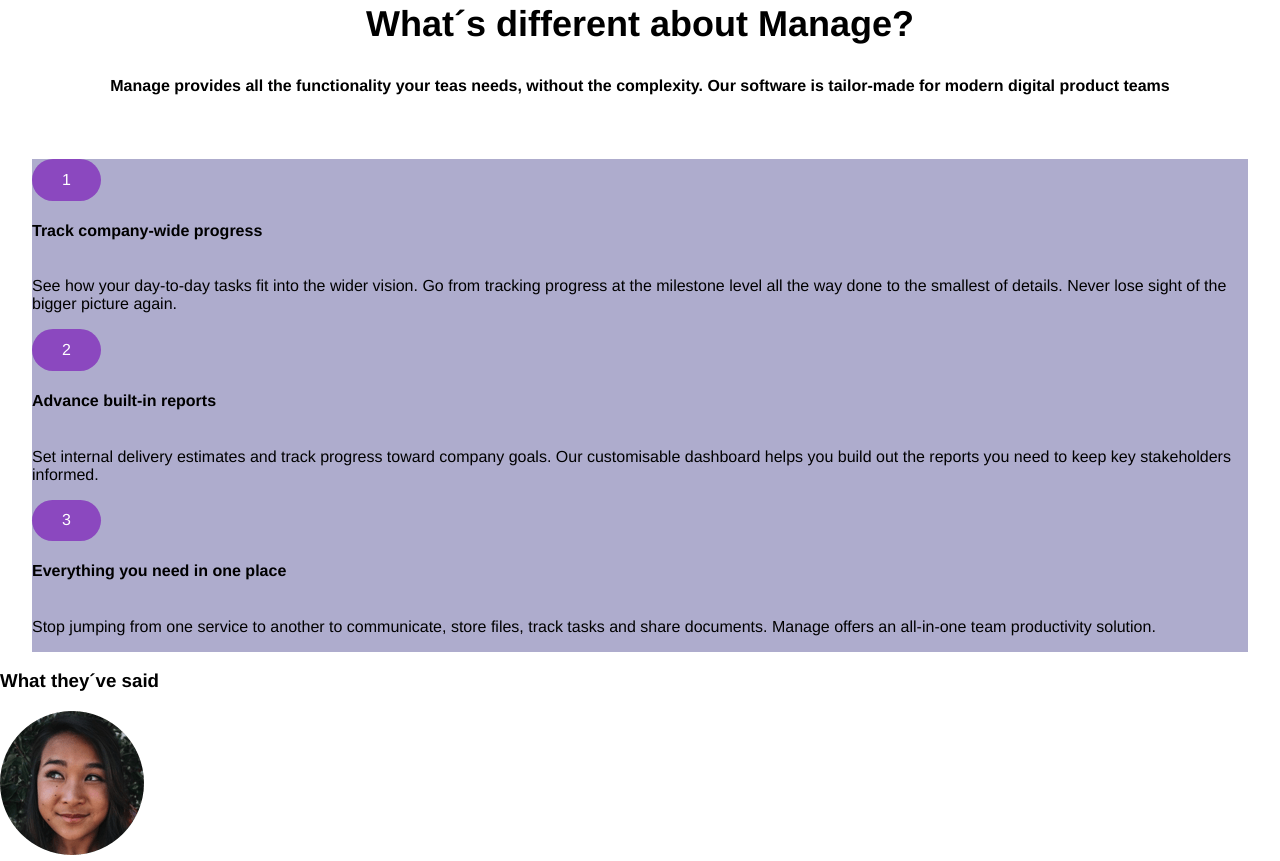
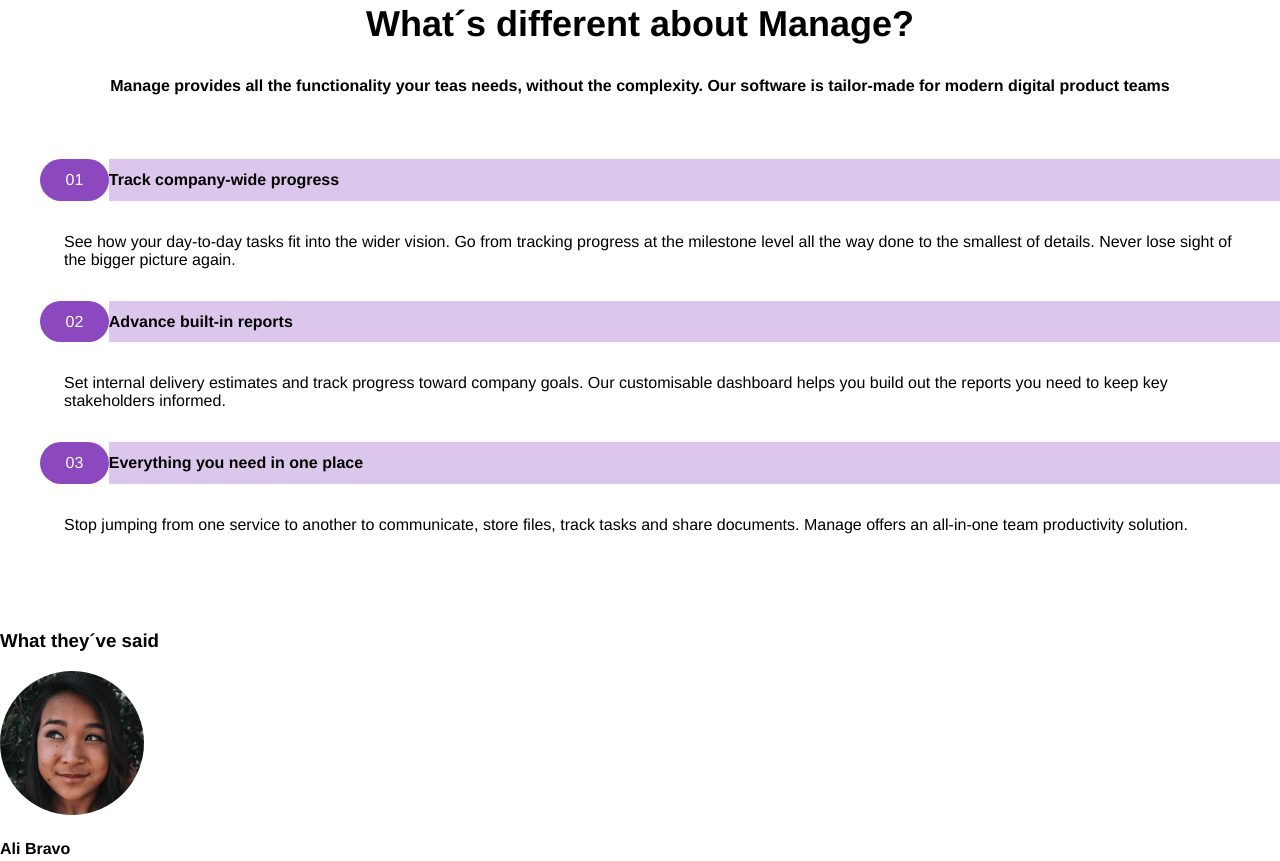
Before and after one commit to guabriola/manage-site, a plain HTML site: page index.html in a window 1280 px wide. Shown: the part 899-1760 px from the top of the page. Drawn offline with Linux system fonts and the light colour scheme; a web font is replaced by a local one.

Commit message:
Solucionando la tarjeta con lista con estilo

```diff
--- a/css/style.css
+++ b/css/style.css
@@ -46,6 +46,11 @@ header {
 /*Lo oculto para que el nombre de la emresa sea H1*/
 h1 {
     display: none;
+}
+
+li h4 {
+    display: flex;
+
 }
 
 /*///---------MAIN---------///*/
@@ -104,34 +109,46 @@ h1 {
     max-width: 25rem;
 }
 
-/*Lista ordenada tarjeta 4*/
+/*//////////////Lista ordenada tarjeta 4//////////////////////////////*/
+/*--------------------------------------------------------------------*/
 
+.tarjeta-lista-ord {
+    margin-top: 4rem;
+    margin-bottom: 4rem;
+
+}
 .lista-tarjeta-4 {
-    background-color: #aeaccd;
-}
-/*--------------------------------------------------------------------*/
-ol {
     /* Remove defaults */
-
-    margin: 0;
-    padding: 0;
+    display: flex;
+    flex-direction: column;
     list-style: none;/*Acá saca los nùmeros originales de la lista
     /* Create counter */
     counter-reset: list;
   }
 
-  li {
-    /* Use CSS grid for spacing between marker and list item contents */
+  .fondo-titulo {
     display: flex;
-    flex-direction: column;
+    align-items: center;
+    background-color: rgba(139, 72, 191, 0.3);
+    height: 2.6rem;
+    flex-grow: 4;
+
+
+  }
+
+.list-item {
 
     /* Increment counter */
+    display: flex;
+    flex-wrap: wrap;
     counter-increment: list;
+    align-items: baseline;
+
   }
 
-  li::before {
+.list-item::before {
     /* Set content to an empty string */
-    content: counter(list);
+    content: counter(list, decimal-leading-zero);
 
     /* Add a background image for the marker */
     background-color: #8B48BF ;
@@ -149,10 +166,15 @@ ol {
     border-radius: 50rem;
     /* Additional text styles */
     color: white;
+
+  }
+
+  .parrafo-lista {
+    padding: 1rem 1.5rem;
   }
 
 /*----------------------------------------------------------------*/
-/*/////////////////////////////////////
+/*///////////////////////////////////////////////////////////////////
 ol li {
     background: #cce5ff;
     color: darkblue;
--- a/index.html
+++ b/index.html
@@ -45,23 +45,29 @@
                 <h3 class="title-tarjeta-3">What´s different about Manage?</h3>
                 <p class="parrafo-destacado">Manage provides all the functionality your teas needs, without the complexity. Our software is tailor-made for modern digital product teams</p>
             </div>
-
-            <div class="tarjeta-lista-ord">
+        </section>
+        <section class="tarjeta-lista-ord">
             <ol role="list" class="lista-tarjeta-4">
                 <li class="list-item">
+                    <div class="fondo-titulo">
                     <h4>Track company-wide progress</h4>
-                        <p>See how your day-to-day tasks fit into the wider vision. Go from tracking progress at the milestone level all the way done to the smallest of details. Never lose sight of the bigger picture again.</p>
+                    </div>
+                    <p class="parrafo-lista">See how your day-to-day tasks fit into the wider vision. Go from tracking progress at the milestone level all the way done to the smallest of details. Never lose sight of the bigger picture again.</p>
                 </li>
-                    <li>
+
+                <li class="list-item">
+                    <div class="fondo-titulo">
                     <h4>Advance built-in reports</h4>
-                        <p>Set internal delivery estimates and track progress toward company goals. Our customisable dashboard helps you build out the reports you need to keep key stakeholders informed.</p>
+                    </div>
+                    <p class="parrafo-lista">Set internal delivery estimates and track progress toward company goals. Our customisable dashboard helps you build out the reports you need to keep key stakeholders informed.</p>
                 </li>
-                    <li>
+                <li class="list-item">
+                    <div class="fondo-titulo">
                     <h4>Everything you need in one place</h4>
-                        <p>Stop jumping from one service to another to communicate, store files, track tasks and share documents. Manage offers an all-in-one team productivity solution.</p>
+                    </div>
+                    <p class="parrafo-lista">Stop jumping from one service to another to communicate, store files, track tasks and share documents. Manage offers an all-in-one team productivity solution.</p>
                 </li>
             </ol>
-            </div>
         </section>
         <section class="they-said">
             <h3 class="title-they-said">What they´ve said</h3>
```
Lines whose indentation alone changed are shown as unchanged.
